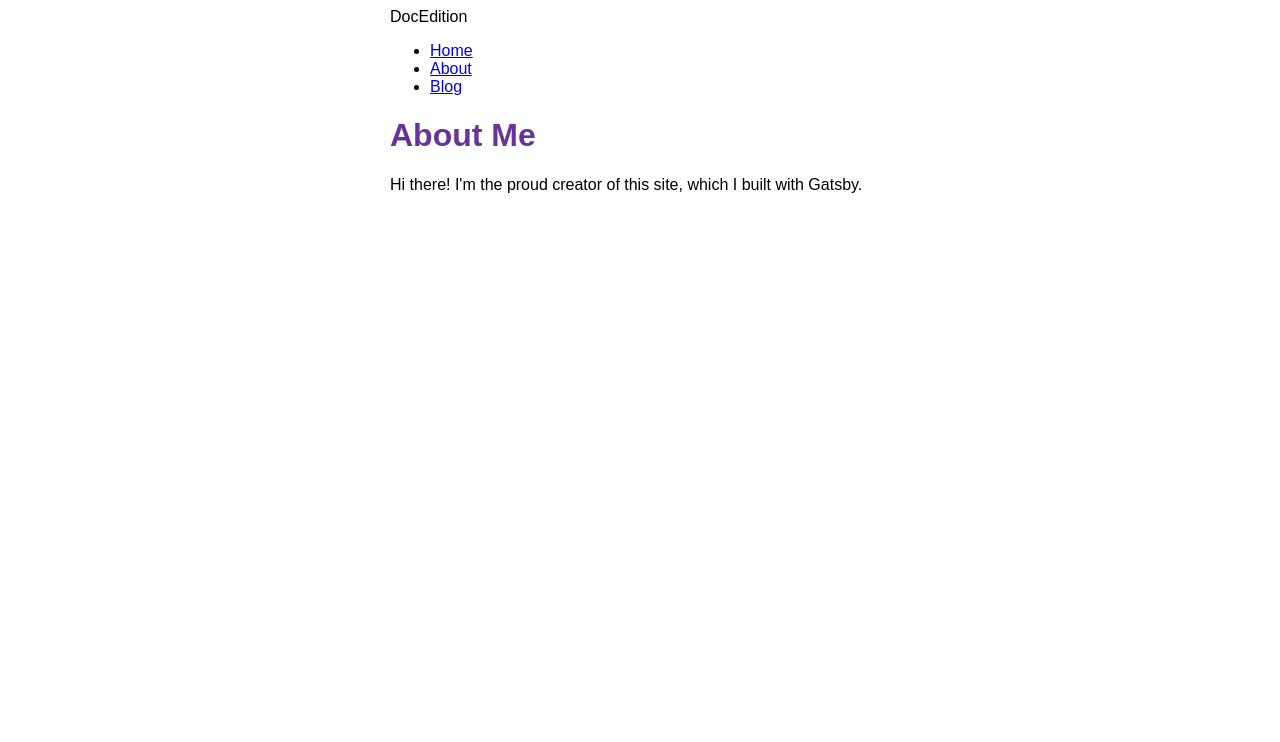
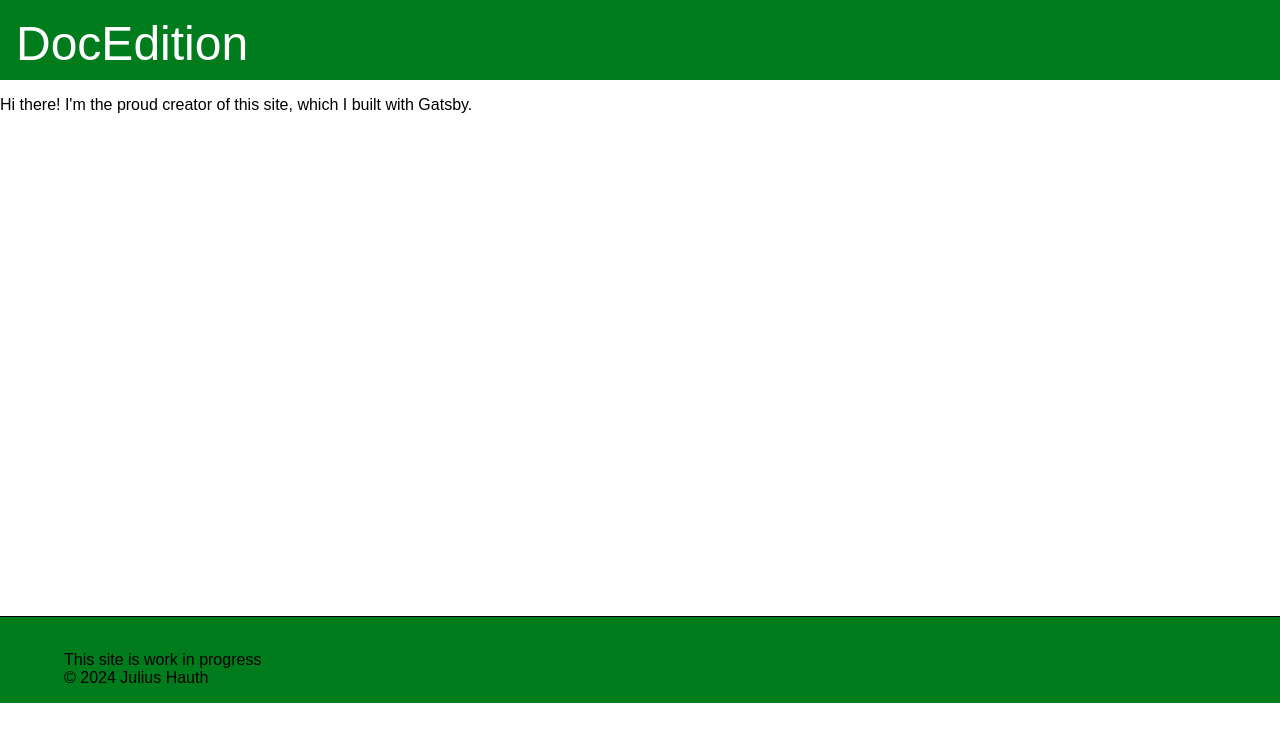
Before and after one commit to JuliusHauth/doc-edition-front, a Gatsby site: page /about in a window 1280 px wide. Built offline with nearby package versions, Linux system fonts and the light colour scheme; Gatsby itself is replaced by a stand-in of ours.

Commit message:
setup Layout

```diff
--- a/package.json
+++ b/package.json
@@ -15,11 +15,15 @@
     "clean": "gatsby clean"
   },
   "dependencies": {
+    "@emotion/react": "^11.11.3",
+    "@emotion/styled": "^11.11.0",
     "@mdx-js/react": "^2.3.0",
+    "@mui/material": "^5.15.7",
     "gatsby": "^5.13.1",
     "gatsby-plugin-mdx": "^5.13.0",
     "gatsby-source-filesystem": "^5.13.0",
     "jsdom": "^24.0.0",
+    "mui": "^0.0.1",
     "path": "^0.12.7",
     "react": "^18.2.0",
     "react-dom": "^18.2.0",
--- /dev/null
+++ b/src/components/footer.tsx
@@ -0,0 +1,29 @@
+import React from "react"
+import Grid from "@mui/material/Grid"
+import Container from "@mui/material/Container"
+import { Box } from "@mui/material"
+
+const styles = {
+  footer: {
+    backgroundColor: "#007c1d",
+    padding: "1rem 0",
+    borderTop: "1px solid #000000",
+    fontSize: "1rem",
+    fontFamily: "sans-serif"
+  }
+}
+
+const Footer = () => (
+  <Box component="footer" sx={styles.footer}>
+    <Container maxWidth="lg">
+      <Grid container={true}>
+        <Grid item={true} xs={9}>
+          <br /> This site is work in progress
+          <br /> © {new Date().getFullYear()} Julius Hauth
+        </Grid>
+      </Grid>
+    </Container>
+  </Box>
+)
+
+export default Footer
--- /dev/null
+++ b/src/components/header.css
@@ -0,0 +1,21 @@
+.header {
+    background-color: rgb(0, 124, 29);
+    font-family: sans-serif;
+    padding-left: 1rem;
+    padding-top: 1rem;
+    width: 100%;
+    height: 4rem;
+}
+
+.header > a {
+    text-decoration: none;
+    color: white;
+    font-size: 3rem;
+}
+
+body, body > * {
+    box-sizing: border-box;
+    margin: 0;
+    overflow-x: hidden;
+    font-family: sans-serif;
+}
--- /dev/null
+++ b/src/components/header.tsx
@@ -0,0 +1,16 @@
+import React from "react"
+import './header.css'
+
+interface Props {
+    title: string
+}
+
+const Header = ({ title}: Props) => {
+    return (
+        <div className="header">
+            <a href="/">{title}</a>
+        </div>
+    )
+}
+
+export default Header
--- a/src/components/layout.js
+++ /dev/null
@@ -1,53 +0,0 @@
-import * as React from 'react'
-import { Link, useStaticQuery, graphql } from 'gatsby'
-import {
-  container,
-  heading,
-  navLinks,
-  navLinkItem,
-  navLinkText,
-  siteTitle
-} from './layout.module.css'
-
-const Layout = ({ pageTitle, children }) => {
-  const data = useStaticQuery(graphql`
-    query {
-      site {
-        siteMetadata {
-          title
-        }
-      }
-    }
-  `)
-
-  return (
-    <div className={container}>
-        <header className={siteTitle}>{data.site.siteMetadata.title}</header>
-    <nav>
-      <ul className={navLinks}>
-        <li className={navLinkItem}>
-          <Link to="/" className={navLinkText}>
-            Home
-          </Link>
-        </li>
-        <li className={navLinkItem}>
-          <Link to="/about" className={navLinkText}>
-            About
-          </Link>
-        </li>
-        <li className={navLinkItem}>
-          <Link to="/blog" className={navLinkText}>
-            Blog
-          </Link>
-        </li>
-      </ul>
-    </nav>
-    <main>
-      <h1 className={heading}>{pageTitle}</h1>
-      {children}
-    </main>
-  </div>
-  )
-}
-
-export default Layout
--- a/src/components/layout.module.css
+++ /dev/null
@@ -1,30 +0,0 @@
-.container {
-    margin: auto;
-    max-width: 500px;
-    font-family: sans-serif;
-  }
-
-  .heading {
-    color: rebeccapurple;
-  }
-
-  .nav-links {
-    display: flex;
-    list-style: none;
-    padding-left: 0;
-  }
-
-  .nav-link-item {
-    padding-right: 2rem;
-  }
-
-  .nav-link-text {
-    color: black;
-  }
-
-  .site-title {
-    font-size: 3rem;
-    color: gray;
-    font-weight: 700;
-    margin: 3rem 0;
-  }
--- /dev/null
+++ b/src/components/layout.tsx
@@ -0,0 +1,43 @@
+import * as React from 'react'
+import { useStaticQuery, graphql } from 'gatsby'
+import styled from '@emotion/styled'
+
+import Header from './header'
+import Footer from './footer'
+
+
+
+interface Props {
+    location?: string
+    children?: React.ReactNode
+}
+
+const Main = styled.div(() => ({
+  minHeight: "65vh",
+  "& h2, & h3": {
+      paddingBottom: '1rem'
+  }
+}))
+
+const Layout = ({ children }: Props) => {
+  const data = useStaticQuery(graphql`
+    query {
+      site {
+        siteMetadata {
+          title
+        }
+      }
+    }
+  `)
+
+  const title = data.site.siteMetadata.title
+
+  return (
+   <div>
+      <Header title={title}/>
+      <Main>{children}</Main>
+      <Footer/>
+   </div> )
+}
+
+export default Layout
--- a/tei/test2.xml
+++ b/tei/test2.xml
@@ -2,4 +2,9 @@
     <head>
         <title>Test 2</title>
     </head>
+    <body>
+        <text>
+            <p>Test for Text 2</p>
+        </text>
+    </body>
 </test>
```
Also changed, not shown: src/pages/index.js (deleted, +0 -15 lines), src/pages/index.tsx (added, +44 -0 lines), src/templates/Document.tsx (+5 -3 lines), src/pages/blog/.index.js (renamed from src/pages/blog/index.js), src/pages/blog/.{mdx.frontmatter__slug}.js (renamed from src/pages/blog/{mdx.frontmatter__slug}.js), 1 other file.
